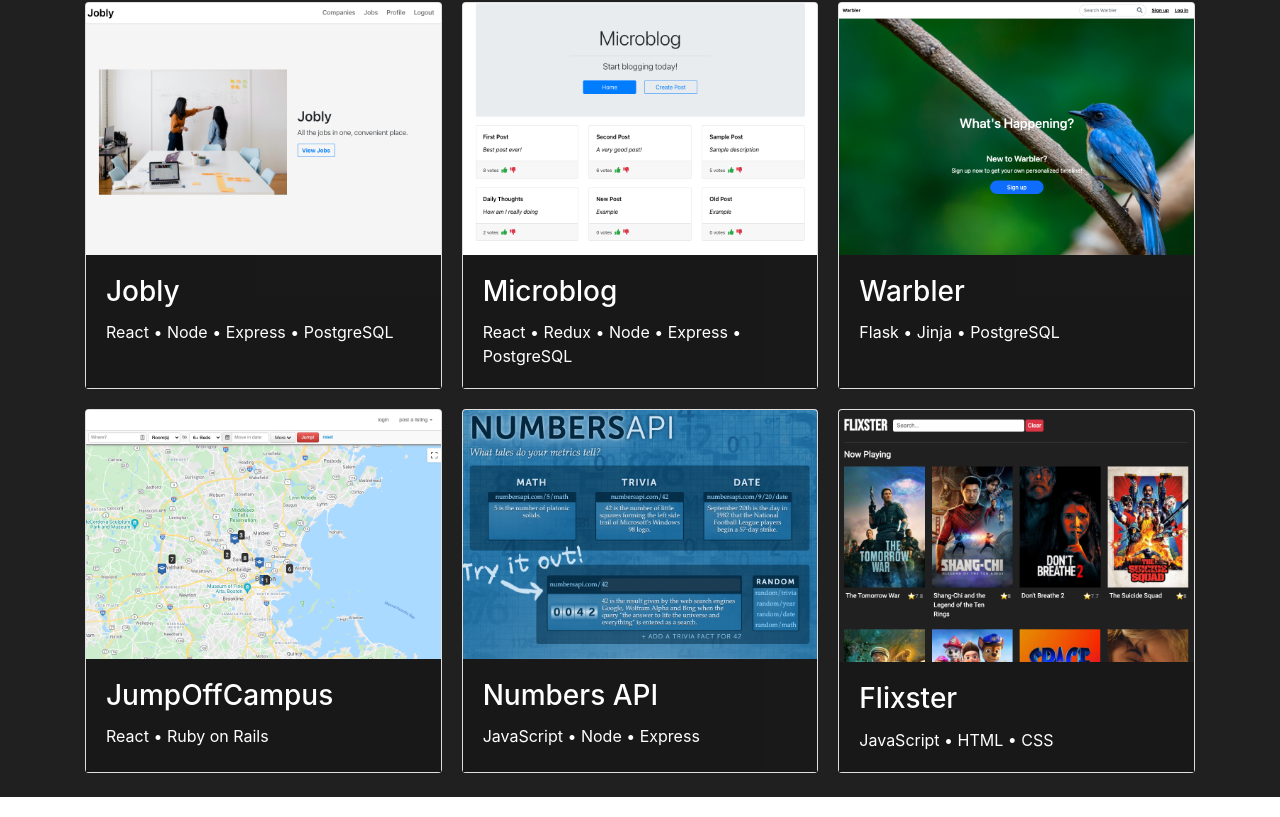
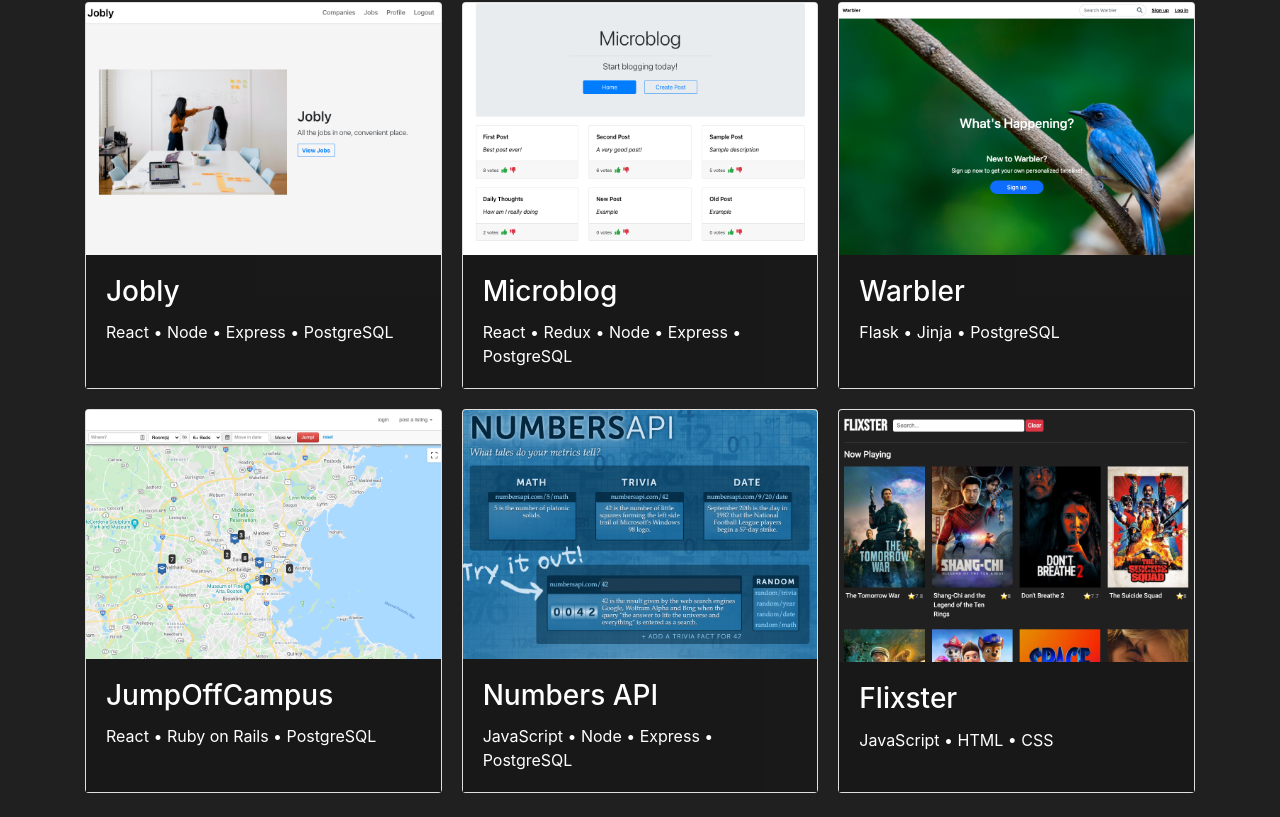
Before and after one commit to paigegodfrey/portfolio-2, a React (Create React App) app: page /projects in a window 1280 px wide. Shown: the part 213-1030 px from the top of the page. Built offline with nearby package versions, Linux system fonts and the light colour scheme.

Commit message:
updated project tech

```diff
--- a/src/components/projectList.js
+++ b/src/components/projectList.js
@@ -46,7 +46,7 @@
   },
   {
     title: "JumpOffCampus",
-    technologies: "React • Ruby on Rails",
+    technologies: "React • Ruby on Rails • PostgreSQL",
     description: `JumpOffCampus enables students to find off-campus housing solutions in
                   their community.`,
     techDetail:`During my internship, I worked primarily in React to refactor legacy
@@ -58,7 +58,7 @@
   },
   {
     title: "Numbers API",
-    technologies: "JavaScript • Node • Express",
+    technologies: "JavaScript • Node • Express • PostgreSQL",
     description: `Numbers API provides interesting facts about numbers.`,
     techDetail:`As an open-source contributor, I removed Ruby dependencies and translated
                 code to use Node.js ecosystem; relegated frontend libraries to package
```
